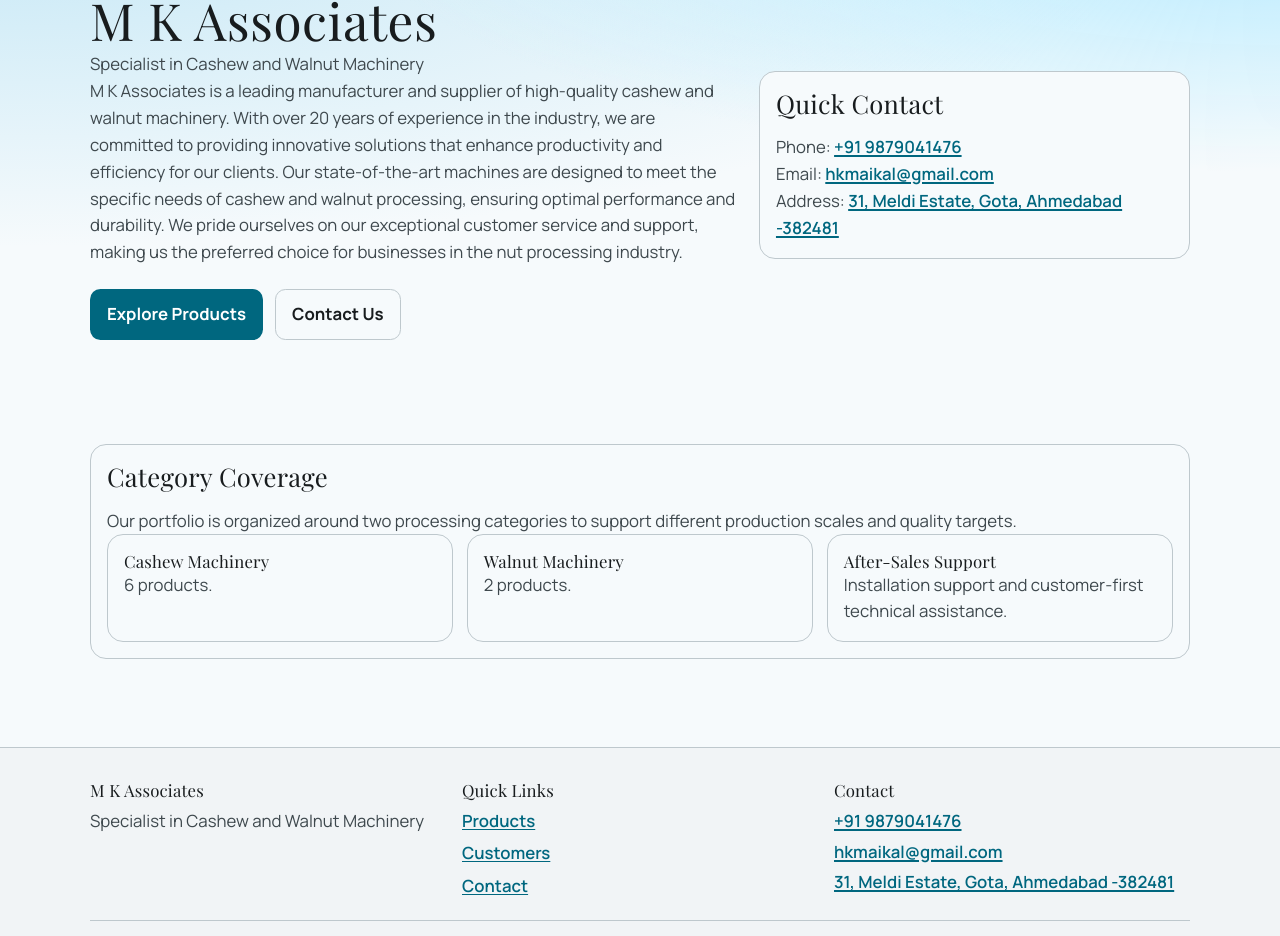
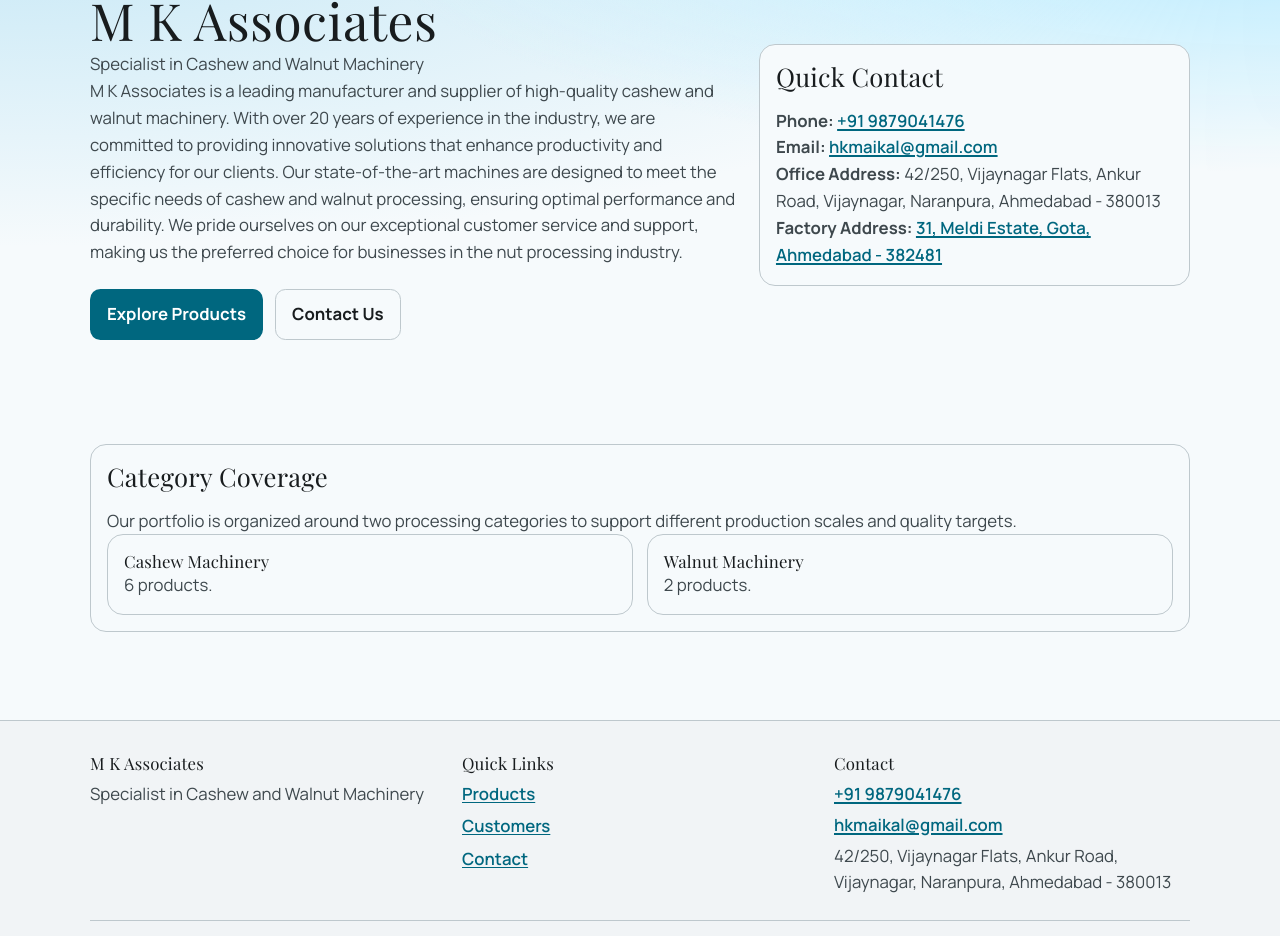
Before and after one commit to Himay-Patel/mk-associates, a Next.js app in the folder client/: page / in a window 1280 px wide. Shown: the part 164-1100 px from the top of the page. Built offline with nearby package versions, Linux system fonts and the light colour scheme; a web font is replaced by a local one.

Commit message:
feat(content): separate office and factory contact details

```diff
--- a/client/src/app/contact/page.tsx
+++ b/client/src/app/contact/page.tsx
@@ -1,6 +1,6 @@
 import { companyDetails } from "@/data/company-details";
 
-const mapSearchUrl = `https://www.google.com/maps?q=${companyDetails.coordinates.latitude},${companyDetails.coordinates.longitude}`;
+const mapSearchUrl = `https://www.google.com/maps?q=${companyDetails.coordinates.factory.latitude},${companyDetails.coordinates.factory.longitude}`;
 const phoneHref = `tel:${companyDetails.phone.replace(/\s+/g, "")}`;
 const emailHref = `mailto:${companyDetails.email}`;
 
@@ -17,9 +17,13 @@ export default function ContactPage() {
           <article className="panel border-outline-variant bg-surface-container">
             <h2 className="text-primary">Office Details</h2>
             <p className="contact-item">
-              <strong>Address:</strong>{" "}
+              <strong>Office Address:</strong> {companyDetails.officeAddress}
+            </p>
+            <p className="contact-item">
+              <strong>Factory Address:</strong>
+              {" "}
               <a className="contact-link" href={mapSearchUrl} target="_blank" rel="noreferrer">
-                {companyDetails.address}
+                {companyDetails.factoryAddress}
               </a>
             </p>
             <p className="contact-item">
@@ -38,7 +42,7 @@ export default function ContactPage() {
 
           <article className="panel border-outline-variant bg-surface-container">
             <h2 className="text-primary">Business Information</h2>
-            <p className="muted text-on-surface-variant">Specialist in Cashew and Walnut Machinery</p>
+            <p className="muted text-on-surface-variant">{companyDetails.tagline}</p>
             <p>
               To request quotations, share your expected processing capacity and product type
               (cashew or walnut).
--- a/client/src/app/globals.css
+++ b/client/src/app/globals.css
@@ -305,6 +305,10 @@ a {
   display: grid;
   grid-template-columns: repeat(3, 1fr);
   gap: 0.85rem;
+}
+
+.category-stats {
+  grid-template-columns: repeat(2, minmax(0, 1fr));
 }
 
 .stats .panel strong {
--- a/client/src/app/page.tsx
+++ b/client/src/app/page.tsx
@@ -1,13 +1,12 @@
 import Link from "next/link";
 
-import { customers } from "@/data/customers";
 import { companyDetails } from "@/data/company-details";
 import { products } from "@/data/products";
 
 export default function Home() {
   const cashewCount = products.filter((product) => product.type === "cashew").length;
   const walnutCount = products.filter((product) => product.type === "walnut").length;
-  const mapSearchUrl = `https://www.google.com/maps?q=${companyDetails.coordinates.latitude},${companyDetails.coordinates.longitude}`;
+  const mapSearchUrl = `https://www.google.com/maps?q=${companyDetails.coordinates.factory.latitude},${companyDetails.coordinates.factory.longitude}`;
   const phoneHref = `tel:${companyDetails.phone.replace(/\s+/g, "")}`;
   const emailHref = `mailto:${companyDetails.email}`;
 
@@ -36,13 +35,16 @@ export default function Home() {
           <aside className="panel border-outline-variant bg-surface-container text-on-surface">
             <h2 className="section-title text-on-surface">Quick Contact</h2>
             <p className="muted text-on-surface-variant">
-              Phone: <a className="contact-link" href={phoneHref}>{companyDetails.phone}</a>
+              <strong>Phone:</strong> <a className="contact-link" href={phoneHref}>{companyDetails.phone}</a>
             </p>
             <p className="muted text-on-surface-variant">
-              Email: <a className="contact-link" href={emailHref}>{companyDetails.email}</a>
+              <strong>Email:</strong> <a className="contact-link" href={emailHref}>{companyDetails.email}</a>
             </p>
             <p className="muted text-on-surface-variant">
-              Address: <a className="contact-link" href={mapSearchUrl} target="_blank" rel="noreferrer">{companyDetails.address}</a>
+              <strong>Office Address:</strong> {companyDetails.officeAddress}
+            </p>
+            <p className="muted text-on-surface-variant">
+              <strong>Factory Address:</strong> <a className="contact-link" href={mapSearchUrl} target="_blank" rel="noreferrer">{companyDetails.factoryAddress}</a>
             </p>
           </aside>
         </div>
@@ -76,7 +78,7 @@ export default function Home() {
             Our portfolio is organized around two processing categories to support different
             production scales and quality targets.
           </p>
-          <div className="stats">
+          <div className="stats category-stats">
             <article className="panel border-outline-variant bg-surface">
               <h3 className="text-on-surface">Cashew Machinery</h3>
               <p className="muted text-on-surface-variant">
@@ -89,12 +91,12 @@ export default function Home() {
                 {walnutCount} products.
               </p>
             </article>
-            <article className="panel border-outline-variant bg-surface">
+            {/* <article className="panel border-outline-variant bg-surface">
               <h3 className="text-on-surface">After-Sales Support</h3>
               <p className="muted text-on-surface-variant">
                 Installation support and customer-first technical assistance.
               </p>
-            </article>
+            </article> */}
           </div>
         </div>
       </section>
--- a/client/src/components/site-footer.tsx
+++ b/client/src/components/site-footer.tsx
@@ -2,7 +2,6 @@ import Link from "next/link";
 
 import { companyDetails } from "@/data/company-details";
 
-const mapSearchUrl = `https://www.google.com/maps?q=${companyDetails.coordinates.latitude},${companyDetails.coordinates.longitude}`;
 const phoneHref = `tel:${companyDetails.phone.replace(/\s+/g, "")}`;
 const emailHref = `mailto:${companyDetails.email}`;
 
@@ -37,14 +36,7 @@ export function SiteFooter() {
             </a>
           </p>
           <p className="contact-item">
-            <a
-              className="contact-link"
-              href={mapSearchUrl}
-              target="_blank"
-              rel="noreferrer"
-            >
-              {companyDetails.address}
-            </a>
+            {companyDetails.officeAddress}
           </p>
         </div>
       </div>
--- a/client/src/data/company-details.ts
+++ b/client/src/data/company-details.ts
@@ -1,10 +1,13 @@
 export type CompanyDetails = {
     name: string;
     tagline: string;
-    address: string;
+    factoryAddress: string;
+    officeAddress: string;
     coordinates: {
-        latitude: number;
-        longitude: number;
+        factory: {
+            latitude: number;
+            longitude: number;
+        }
     };
     phone: string;
     email: string;
@@ -15,10 +18,13 @@ export type CompanyDetails = {
 export const companyDetails: CompanyDetails = {
     'name': 'M K Associates',
     'tagline': 'Specialist in Cashew and Walnut Machinery',
-    'address': '31, Meldi Estate, Gota, Ahmedabad -382481',
+    'factoryAddress': '31, Meldi Estate, Gota, Ahmedabad - 382481',
+    'officeAddress': '42/250, Vijaynagar Flats, Ankur Road, Vijaynagar, Naranpura, Ahmedabad - 380013',
     'coordinates': {
-        'latitude': 23.08980875938142,
-        'longitude': 72.5377142426995
+        'factory': {
+            'latitude': 23.08980875938142,
+            'longitude': 72.5377142426995
+        }
     },
     'phone': '+91 9879041476',
     'email': 'hkmaikal@gmail.com',
```
